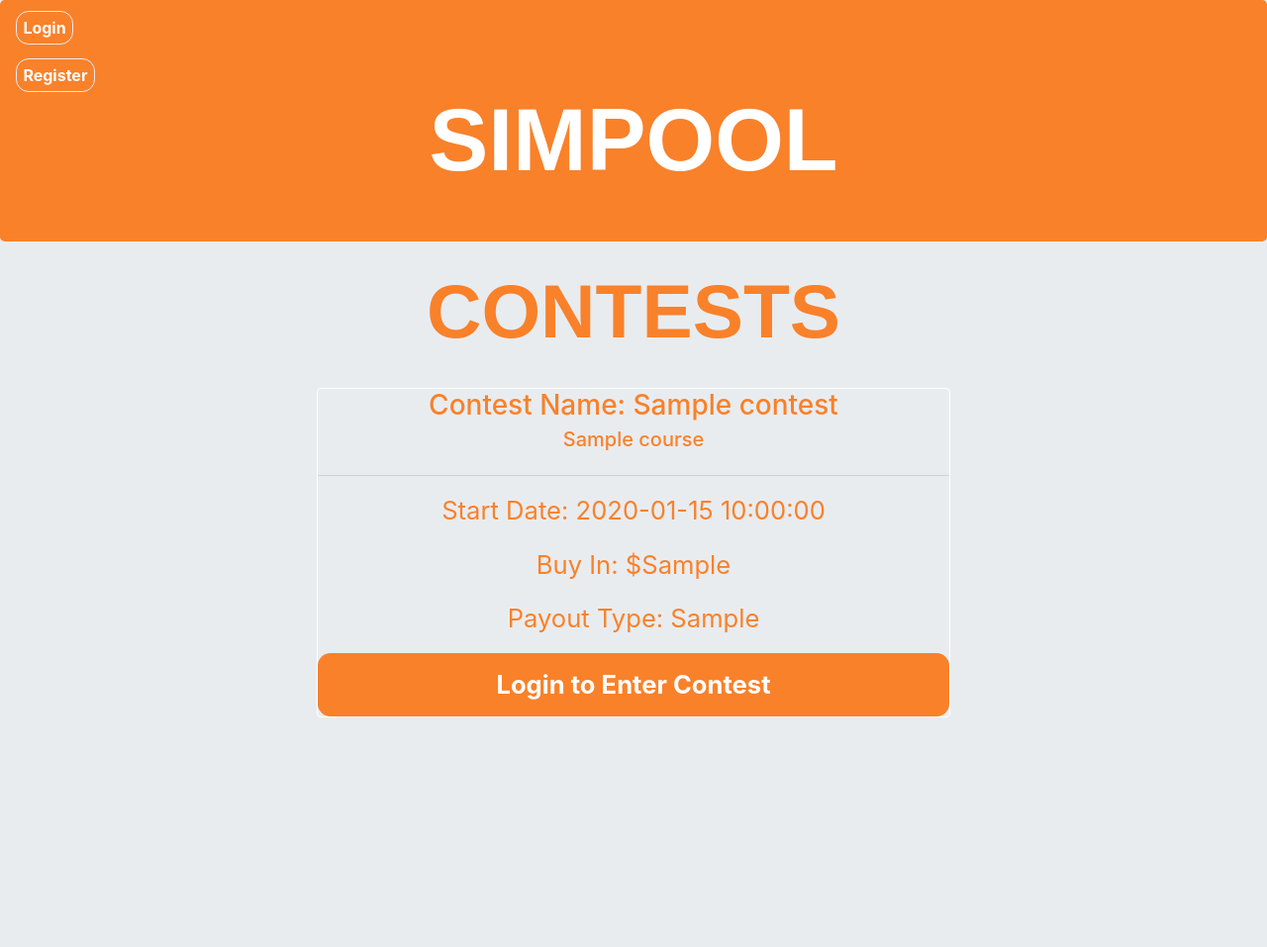
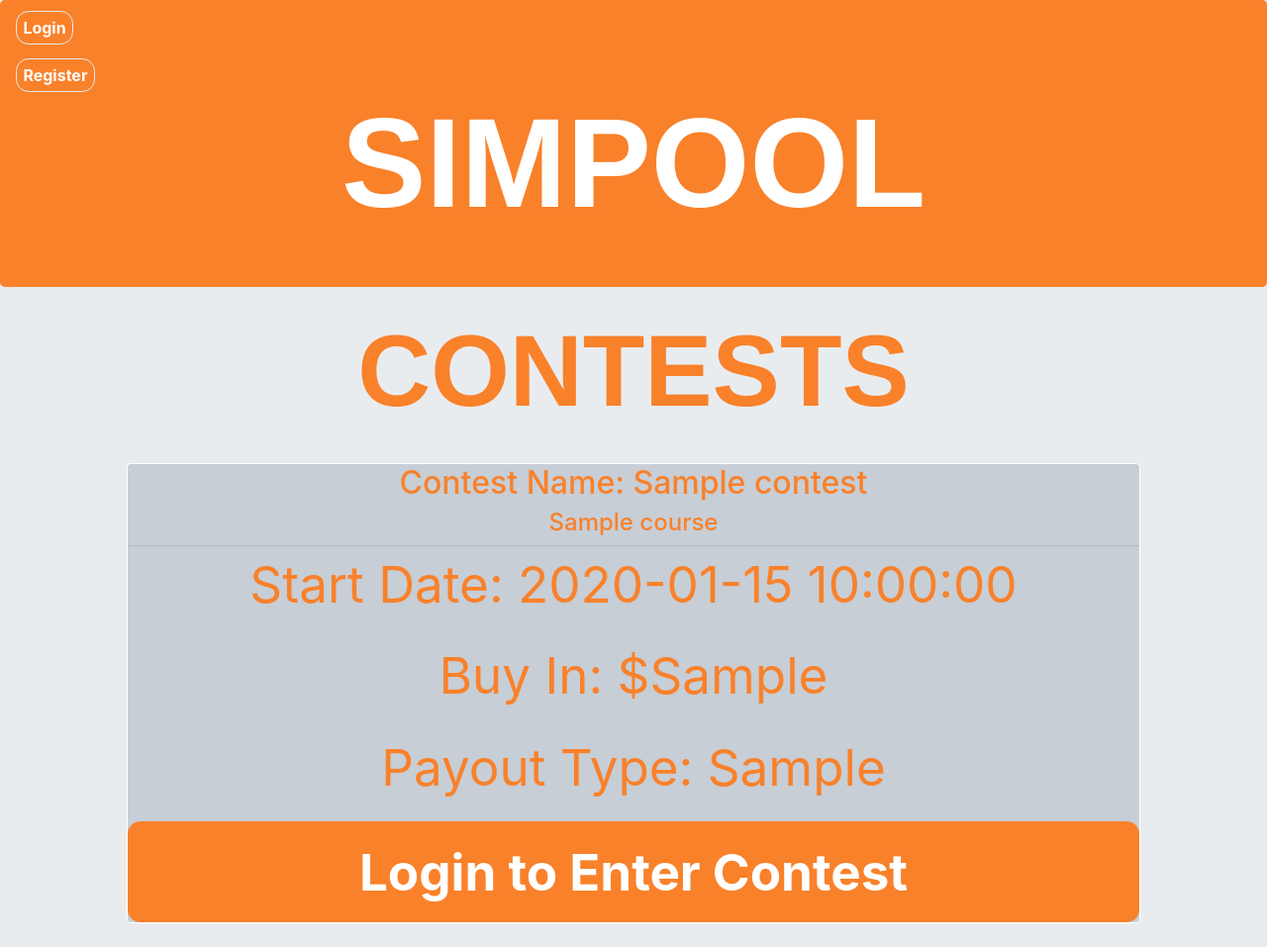
Before and after one commit to pmammino/simpool, a Flask app: template templates/home.html in a window 1280 px wide. Shown: the whole page at 99% size. Before the commit the page ends 725 px from the top, so only its background shows below. Run offline with Flask 2, Linux system fonts and the light colour scheme; the template is opened without the code that fills it: most values are stand-ins (such as "Sample title", 1, 10 or a date in 2020); some libraries are stand-ins or nearby versions.

Commit message:
formatting changes

```diff
--- a/static/css/main.css
+++ b/static/css/main.css
@@ -70,13 +70,18 @@ body {
     font-weight: 400;
 }
 .card {
-    width: 50vw;!important;
-    background-color: #e9ecef;
+    width: 80vw;!important;
+    background-color: #C7CED6;
     color: #F9812A;
     text-align:center;
     align: center;
-    font-size: 2vw;
+    font-size: 4vw;
     border-color: white;
+}
+
+hr {
+    margin-top: 0rem;
+    margin-bottom: 0rem;
 }
 
 a.nav-link {
@@ -111,7 +116,7 @@ a.nav-link.active {
 .page-title {
   text-align: center;
   color: white;
-  font-size:7vw;
+  font-size:10vw;
   font-weight: bold;
   font-family: Arial, Helvetica, sans-serif;
 }
@@ -120,7 +125,7 @@ a.nav-link.active {
   color: #F9812A;
   font-weight: bold;
   text-align: center;
-  font-size: 6vw!important;
+  font-size: 8vw!important;
   font-family: Arial, Helvetica, sans-serif;
 }
 
--- a/templates/completed.html
+++ b/templates/completed.html
@@ -26,8 +26,8 @@
     <br>
     <h2 class = "note">{{text}}</h2>
     {% for lineup in completed %}
-     <div class="card mx-auto" style= "width: 30vw;">
-    <h3 class="card-title">Contest Name: {{lineup.Contest_Name}}</h3>
+     <div class="card mx-auto" style= "width: 80vw;">
+    <h2 class="card-title">Contest Name: {{lineup.Contest_Name}}</h2>
      <ul class="list-group list-group-flush">
     <li class="list-group-item">Golfer 1: {{lineup.Golfer_1}}</li>
     <li class="list-group-item">Golfer 2: {{lineup.Golfer_2}}</li>
--- a/templates/home.html
+++ b/templates/home.html
@@ -13,8 +13,8 @@
     <br>
     {% for contest in golf %}
 <div class="card mx-auto">
-    <h3 class="card-title">Contest Name: {{contest.Contest_Name}}</h3>
-    <h5 class="card-subtitle mb-2">{{contest.Course}}</h5>
+    <h2 class="card-title">Contest Name: {{contest.Contest_Name}}</h2>
+    <h4 class="card-subtitle mb-2">{{contest.Course}}</h4>
     <hr>
     <p class="card-text">Start Date: {{contest.Start_Date}}</p>
     <p class="card-text">Buy In: ${{contest.Buy_In}}</p>
--- a/templates/home_login.html
+++ b/templates/home_login.html
@@ -21,8 +21,8 @@
     <br>
     {% for contest in golf %}
 <div class="card mx-auto">
-    <h3 class="card-title">Contest Name: {{contest.Contest_Name}}</h3>
-    <h5 class="card-subtitle mb-2">{{contest.Course}}</h5>
+    <h2 class="card-title">Contest Name: {{contest.Contest_Name}}</h2>
+    <h4 class="card-subtitle mb-2">{{contest.Course}}</h4>
     <hr>
     <p class="card-text">Start Date: {{contest.Start_Date}}</p>
     <p class="card-text">Buy In: ${{contest.Buy_In}}</p>
--- a/templates/live.html
+++ b/templates/live.html
@@ -25,7 +25,7 @@
     <h2 class = "note">{{text}}</h2>
     {% for lineup in live %}
         <div>
-    <h3 class="card-title">Contest Name: {{lineup.Contest_Name}}</h3>
+    <h2 class="card-title">Contest Name: {{lineup.Contest_Name}}</h2>
             <a class="clickme-lineup" href = "/contest_entries/{{lineup.Contest_Id}}">View All Entries</a>
         <table>
             <tr>
--- a/templates/upcoming.html
+++ b/templates/upcoming.html
@@ -25,8 +25,8 @@
         <h2 class = "note">{{text}}</h2>
 
     {% for lineup in upcoming %}
-    <div class="card mx-auto" style= "width: 30vw;">
-    <h3 class="card-title">{{lineup.Contest_Name}}</h3>
+    <div class="card mx-auto" style= "width: 80vw;">
+    <h2 class="card-title">{{lineup.Contest_Name}}</h2>
         <ul class="list-group list-group-flush">
     <li class="list-group-item">Golfer 1: {{lineup.Golfer_1}}</li>
     <li class="list-group-item">Golfer 2: {{lineup.Golfer_2}}</li>
```
